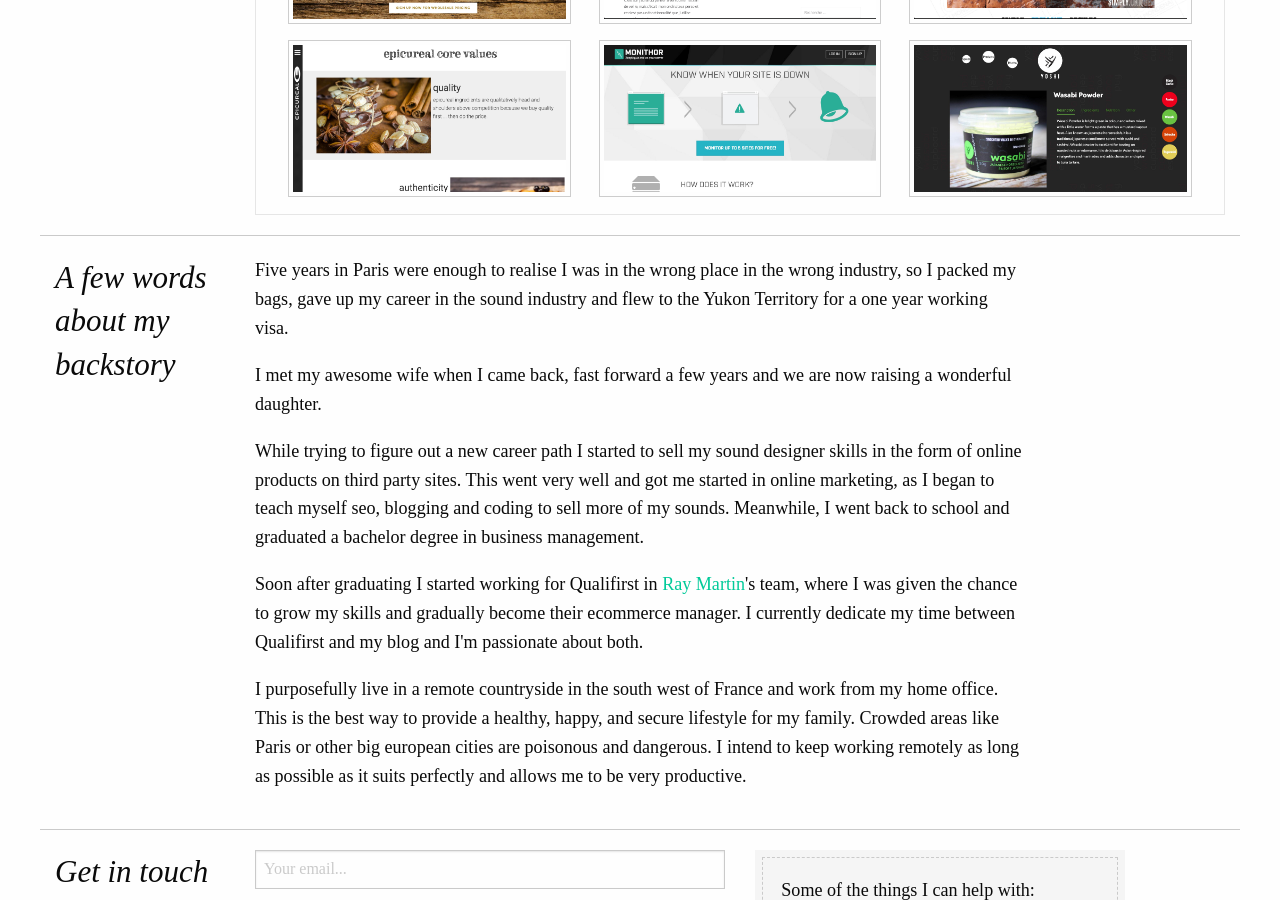
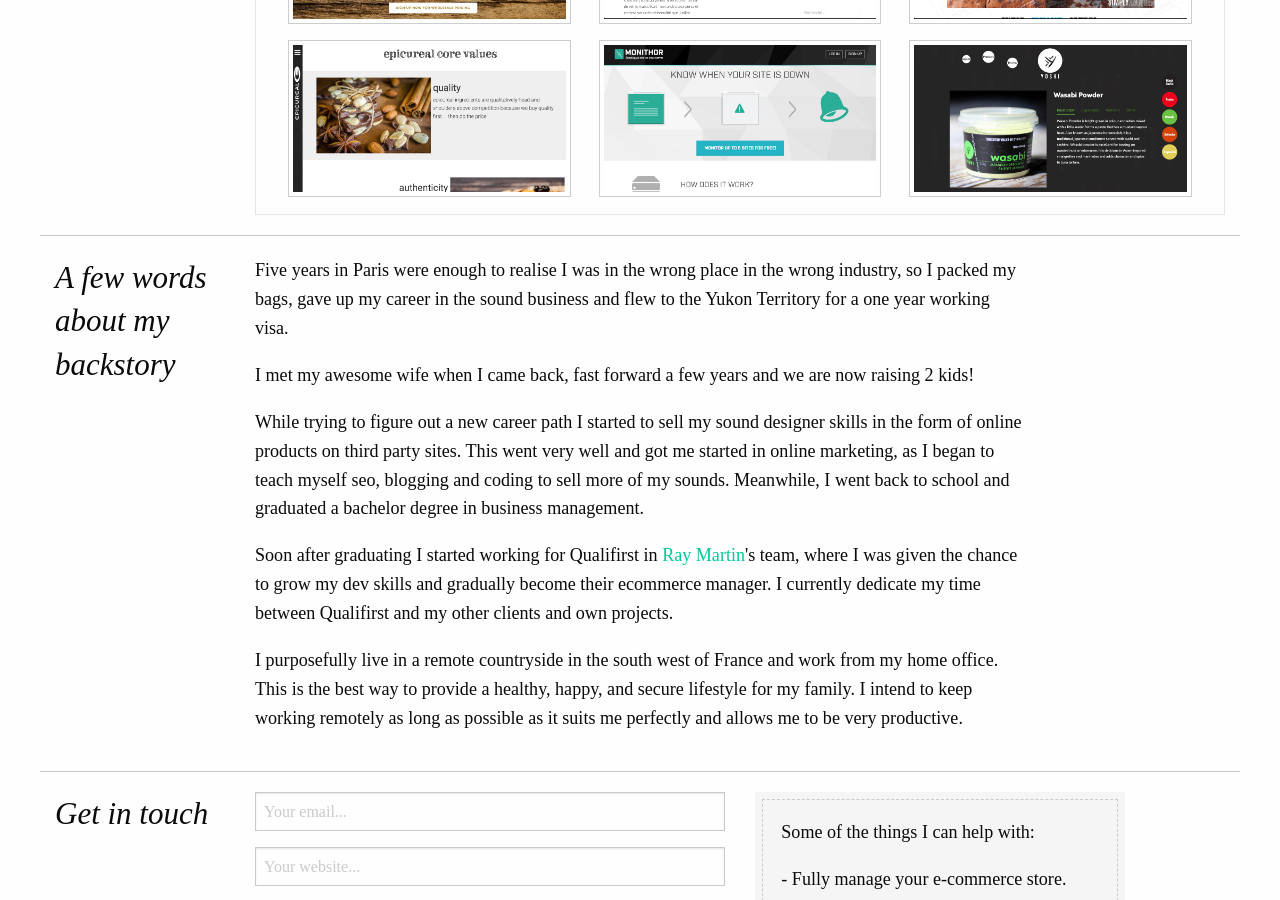
Before and after one commit to michael-picard/resume, a Jekyll site: the page built from index.html, in a window 1280 px wide and 900 px high, scrolled down 1776 px. Built offline with Jekyll 4.4.1, drawn with Linux system fonts in a browser that asks for light colours; some of the changed text lies outside the part shown.

Commit message:
2018 update

```diff
--- a/index.html
+++ b/index.html
@@ -8,8 +8,8 @@
 			<div class="columns">
 				<p class="lead"><img id="headpic" class="float-left thumbnail"
 				                     src="{{ site.github.url }}/images/head-look-right.jpg" alt="Michael picture"
-				                     width="140" height="138"/>I am a self employed <strong>E-commerce
-					developer</strong> and for small to medium size businesses by day. And, a successful <strong>affiliate
+				                     width="140" height="138"/>I am a self employed <strong>full stack ecommerce
+					developer</strong> for small to medium size businesses by day. And, a successful <strong>affiliate
 					marketer</strong> at night. Fluently bilingual in French and English. <a href="#backstory">Read more
 					about my backstory.</a></p>
 				<ul class="contacticon menu float-right">
@@ -57,9 +57,7 @@
 				<div class="medium-8 columns">
 					<ul class="no-bullet">
 						<li><span class="show-for-small-only">Since 2017: </span>Besides my work for Qualifirst I
-							co-founded and built from scratch
-							<a href="https://www.go2roues.com/">www.go2roues.com</a>. I'm also helping the <a
-									href="http://www.activeo.com/fr/"></a>Activeo group of companies rebuild their site
+							co-founded <a href="https://www.go2roues.com/">www.go2roues.com</a>. I'm also helping the Activeo group of companies rebuild their site
 							network and improve their rankings.
 						</li>
 					</ul>
@@ -152,7 +150,6 @@
 				<ul>
 					<li>GAIQ: Google Analytics Individual Qualification</li>
 					<li>Hubspot Designer Certification</li>
-
 					<li>"Vocational Bachelor Degree in Business Management" - Unniversité Bordeaux IV (France)</li>
 				</ul>
 			</div>
@@ -162,7 +159,7 @@
 				<h3>Ongoing Projects</h3>
 			</div>
 			<div class="medium-10 columns">
-				<p>I am currently working on growing go2roues and improving my ES6 and PPC skills. I am also proud father of 2 kids!</p>
+				<p>When my kids and my clients leave me a bit of time, I am working on growing go2roues and improving my ES6 skills.</p>
 			</div>
 			<!--div class="medium-5 columns">
 	<h3>Interests & Hobbies:</h3>
@@ -281,22 +278,20 @@
 			</div>
 			<div class="medium-8 columns">
 				<p>Five years in Paris were enough to realise I was in the wrong place in the wrong industry, so I
-					packed my bags, gave up my career in the sound industry and flew to the Yukon Territory for a one
+					packed my bags, gave up my career in the sound business and flew to the Yukon Territory for a one
 					year working visa.</p>
-				<p>I met my awesome wife when I came back, fast forward a few years and we are now raising a wonderful
-					daughter.</p>
+				<p>I met my awesome wife when I came back, fast forward a few years and we are now raising 2 kids!</p>
 				<p>While trying to figure out a new career path I started to sell my sound designer skills in the form
 					of online products on third party sites. This went very well and got me started in online marketing,
 					as I began to teach myself seo, blogging and coding to sell more of my sounds. Meanwhile, I went
 					back to school and graduated a bachelor degree in business management.</p>
 				<p>Soon after graduating I started working for Qualifirst in <a href="http://spartadia-recruit.com/"
 				                                                                target="_blank">Ray Martin</a>'s team,
-					where I was given the chance to grow my skills and gradually become their ecommerce manager. I
-					currently dedicate my time between Qualifirst and my blog and I'm passionate about both.</p>
+					where I was given the chance to grow my dev skills and gradually become their ecommerce manager. I
+					currently dedicate my time between Qualifirst and my other clients and own projects.</p>
 				<p>I purposefully live in a remote countryside in the south west of France and work from my home office.
-					This is the best way to provide a healthy, happy, and secure lifestyle for my family. Crowded areas
-					like Paris or other big european cities are poisonous and dangerous. I intend to keep working
-					remotely as long as possible as it suits perfectly and allows me to be very productive.</p>
+					This is the best way to provide a healthy, happy, and secure lifestyle for my family. I intend to keep working
+					remotely as long as possible as it suits me perfectly and allows me to be very productive.</p>
 			</div>
 			<div class="clearfix"></div>
 			<hr>
```
Also changed, not shown: other parts of index.html (+3 -3 lines).
